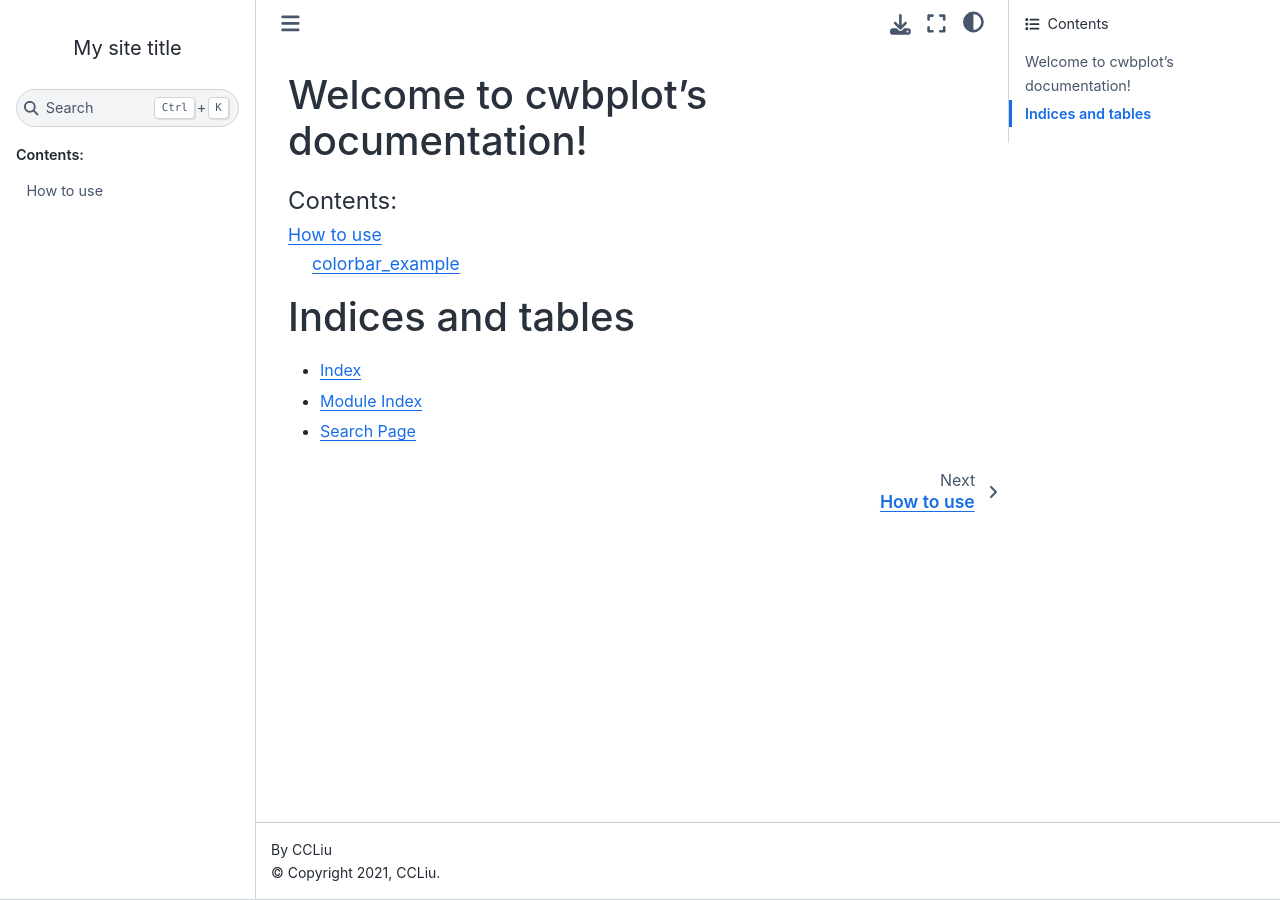
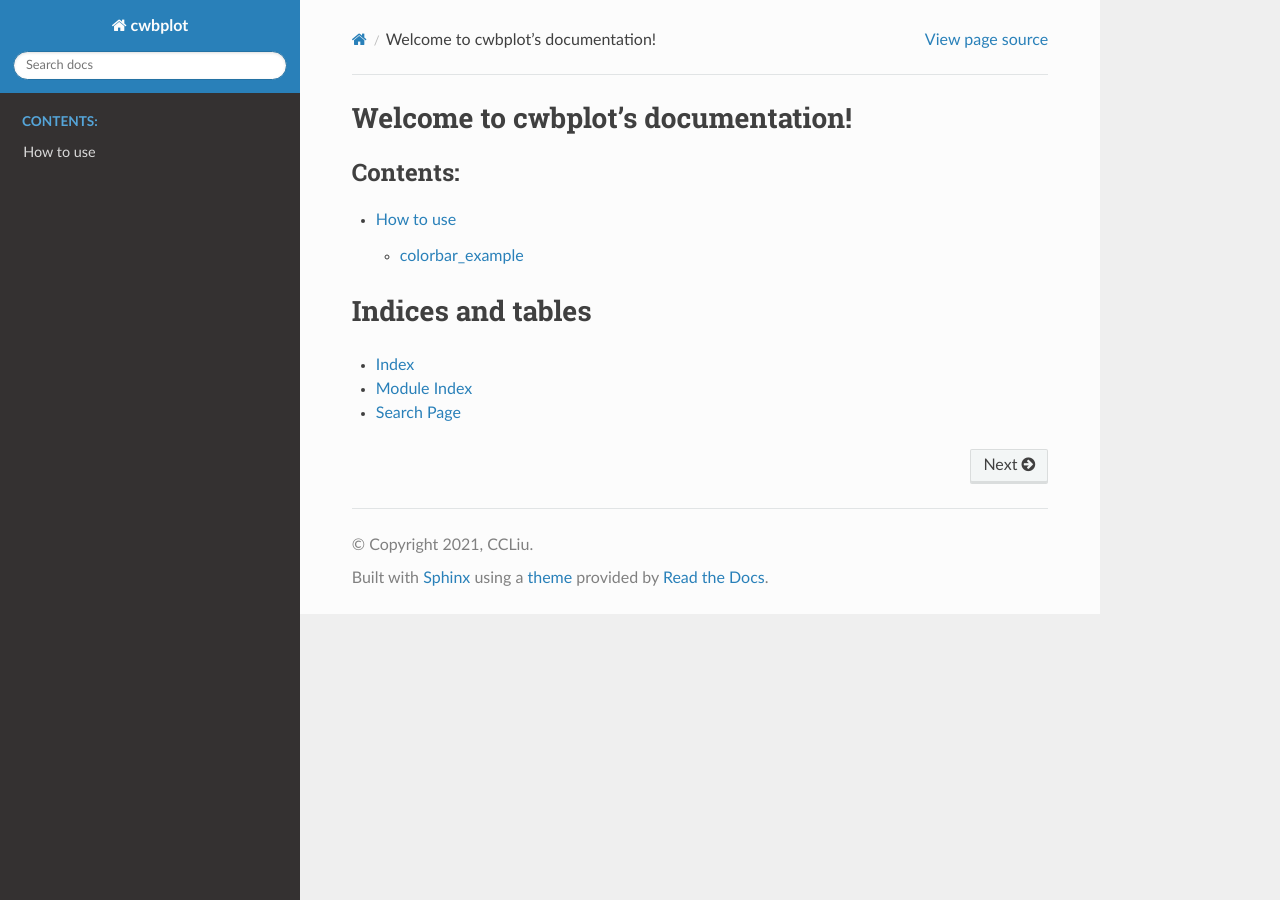
Before and after one commit to Liu-CWB/cwbplot, a Sphinx documentation site: the page built from docs/source/index.rst, in a window 1280 px wide. Built offline with Sphinx 7.4.7 and the Read the Docs theme 2.0.0, drawn with Linux system fonts in a browser that asks for light colours.

Commit message:
change theme

```diff
--- a/docs/source/conf.py
+++ b/docs/source/conf.py
@@ -48,9 +48,9 @@ exclude_patterns = []
 #
 html_theme = 'alabaster'
 html_theme = "sphinx_rtd_theme"
-html_theme = "sphinx_book_theme"
-html_title = "My site title"
-#html_theme_path = [sphinx_rtd_theme.get_html_theme_path()]
+#html_theme = "sphinx_book_theme"
+#html_title = "My site title"
+html_theme_path = [sphinx_rtd_theme.get_html_theme_path()]
 # Add any paths that contain custom static files (such as style sheets) here,
 # relative to this directory. They are copied after the builtin static files,
 # so a file named "default.css" will overwrite the builtin "default.css".
```
